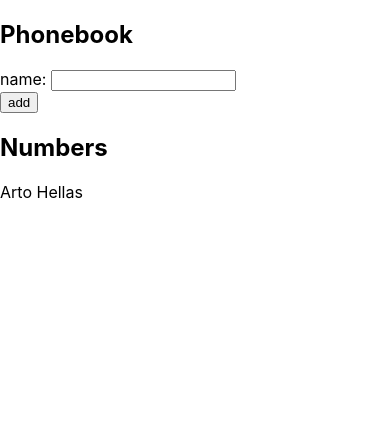
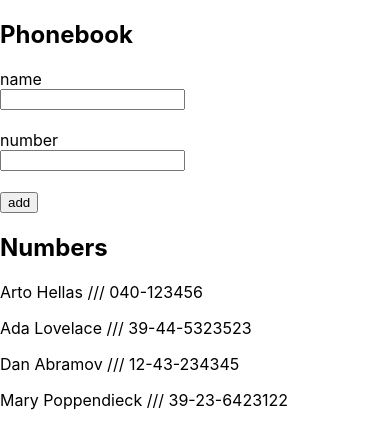
Before and after one commit to jariast/fullstack_submission, a React (Create React App) app in the folder part2/phonebook/: page / in a window 390 px wide. Shown: the top 448 px of the page. Built offline with nearby package versions, Linux system fonts and the light colour scheme.

Commit message:
2.9 Phonebook - Number

```diff
--- a/part2/phonebook/src/App.js
+++ b/part2/phonebook/src/App.js
@@ -1,19 +1,36 @@
 import React, { useState } from 'react';
 
 import PersonDetails from './components/PersonDetails';
+import Input from './components/Input';
 
 const App = () => {
-  const [persons, setPersons] = useState([{ name: 'Arto Hellas' }]);
+  const [persons, setPersons] = useState([
+    { name: 'Arto Hellas', number: '040-123456' },
+    { name: 'Ada Lovelace', number: '39-44-5323523' },
+    { name: 'Dan Abramov', number: '12-43-234345' },
+    { name: 'Mary Poppendieck', number: '39-23-6423122' },
+  ]);
   const [newName, setNewName] = useState('');
+  const [newNumber, setNewNumber] = useState('');
 
   const handleNewNameChange = (event) => {
     setNewName(event.target.value);
   };
 
+  const handleNewNumberChange = (event) => {
+    setNewNumber(event.target.value);
+  };
+
   const addNewPerson = (event) => {
     event.preventDefault();
+    const isDuplicateEntry = persons.some((person) => person.name === newName);
+    if (isDuplicateEntry) {
+      alert(`"${newName}" already exists, please use another name.`);
+      return;
+    }
     const newPerson = {
       name: newName,
+      number: newNumber,
     };
     setPersons(persons.concat(newPerson));
     setNewName('');
@@ -24,7 +41,16 @@ const App = () => {
       <h2>Phonebook</h2>
       <form onSubmit={addNewPerson}>
         <div>
-          name: <input value={newName} onChange={handleNewNameChange} />
+          <Input
+            label="name"
+            inputValue={newName}
+            onChangeHandler={handleNewNameChange}
+          />
+          <Input
+            label="number"
+            inputValue={newNumber}
+            onChangeHandler={handleNewNumberChange}
+          />
         </div>
         <div>
           <button type="submit">add</button>
--- /dev/null
+++ b/part2/phonebook/src/components/Input.js
@@ -0,0 +1,10 @@
+import React from 'react';
+
+const Input = ({ label, inputValue, onChangeHandler }) => (
+  <label>
+    {label}
+    <input required value={inputValue} onChange={onChangeHandler} />
+  </label>
+);
+
+export default Input;
--- a/part2/phonebook/src/components/PersonDetails.js
+++ b/part2/phonebook/src/components/PersonDetails.js
@@ -1,5 +1,7 @@
 import React from 'react';
 
-const PersonDetails = ({ person }) => <p>{person.name}</p>;
+const PersonDetails = ({ person }) => (
+  <p>{`${person.name} /// ${person.number}`}</p>
+);
 
 export default PersonDetails;
--- a/part2/phonebook/src/index.css
+++ b/part2/phonebook/src/index.css
@@ -11,3 +11,8 @@ code {
   font-family: source-code-pro, Menlo, Monaco, Consolas, 'Courier New',
     monospace;
 }
+
+input {
+  display: block;
+  margin-bottom: 20px;
+}
```
